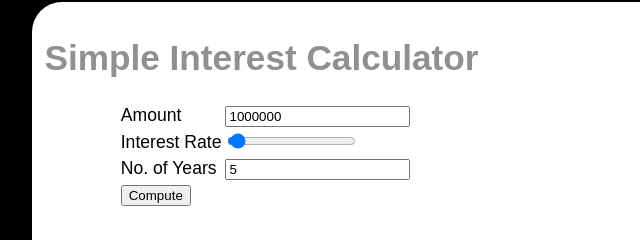
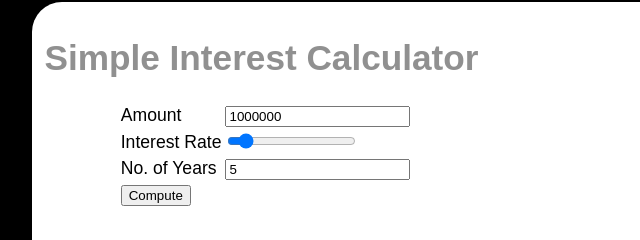
Before and after one commit to CliffParker/Simple-Interest-Calculator, a plain HTML site: page index.html in a window 1280 px wide. Shown: the part 251-491 px from the top of the page, 229-869 px from the left. Drawn offline with Linux system fonts and the light colour scheme.

Commit message:
Update index.html

```diff
--- a/index.html
+++ b/index.html
@@ -51,7 +51,7 @@
 
 
         "
-         name="Interest_Rate" value="1.89452" type="range" min="0" max="100" step=".5"></td>
+         name="Interest_Rate" value="10" type="range" min="1" max="100" step=".5"></td>
 
     <td>  <output name="X"> </output>
 
```
